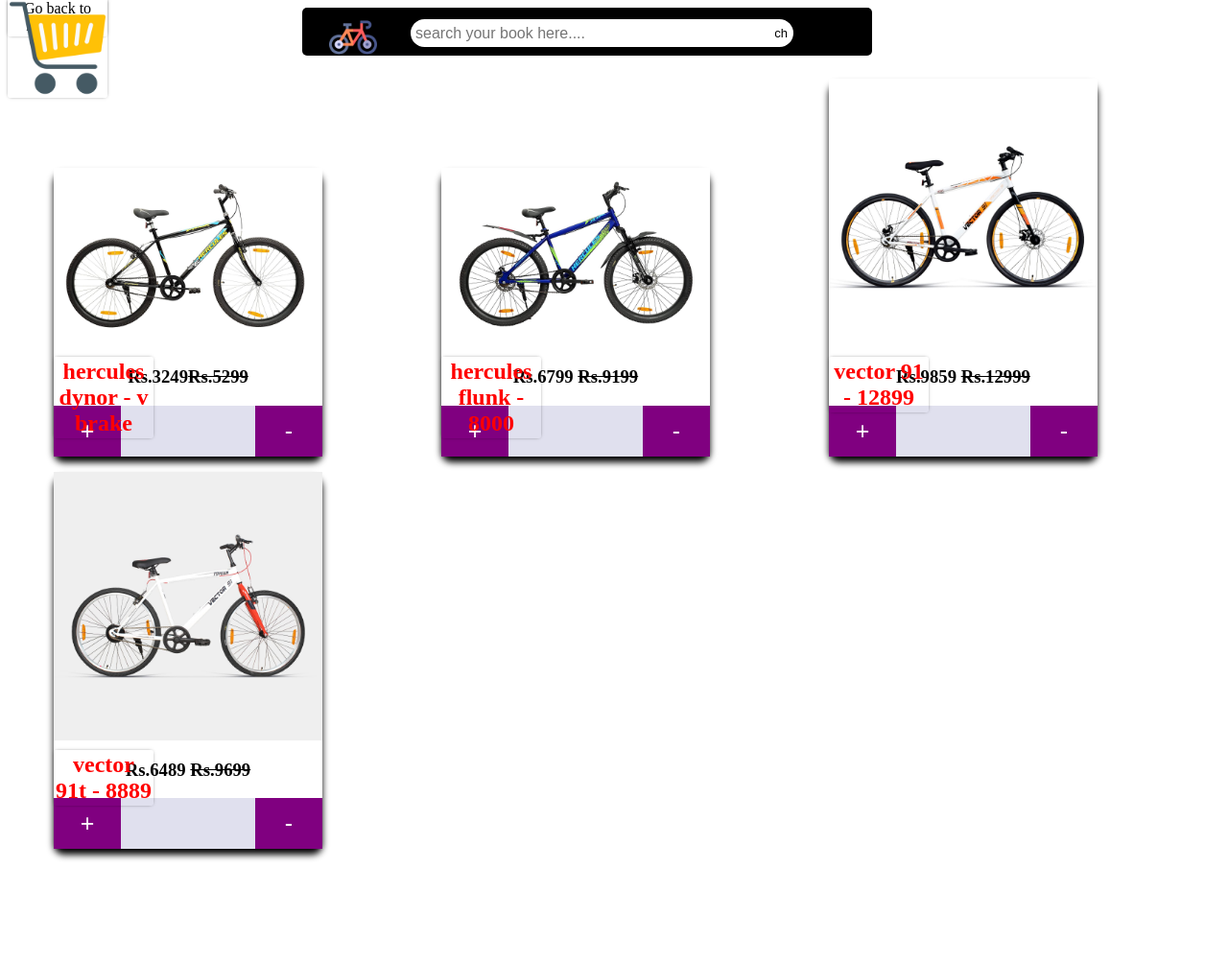
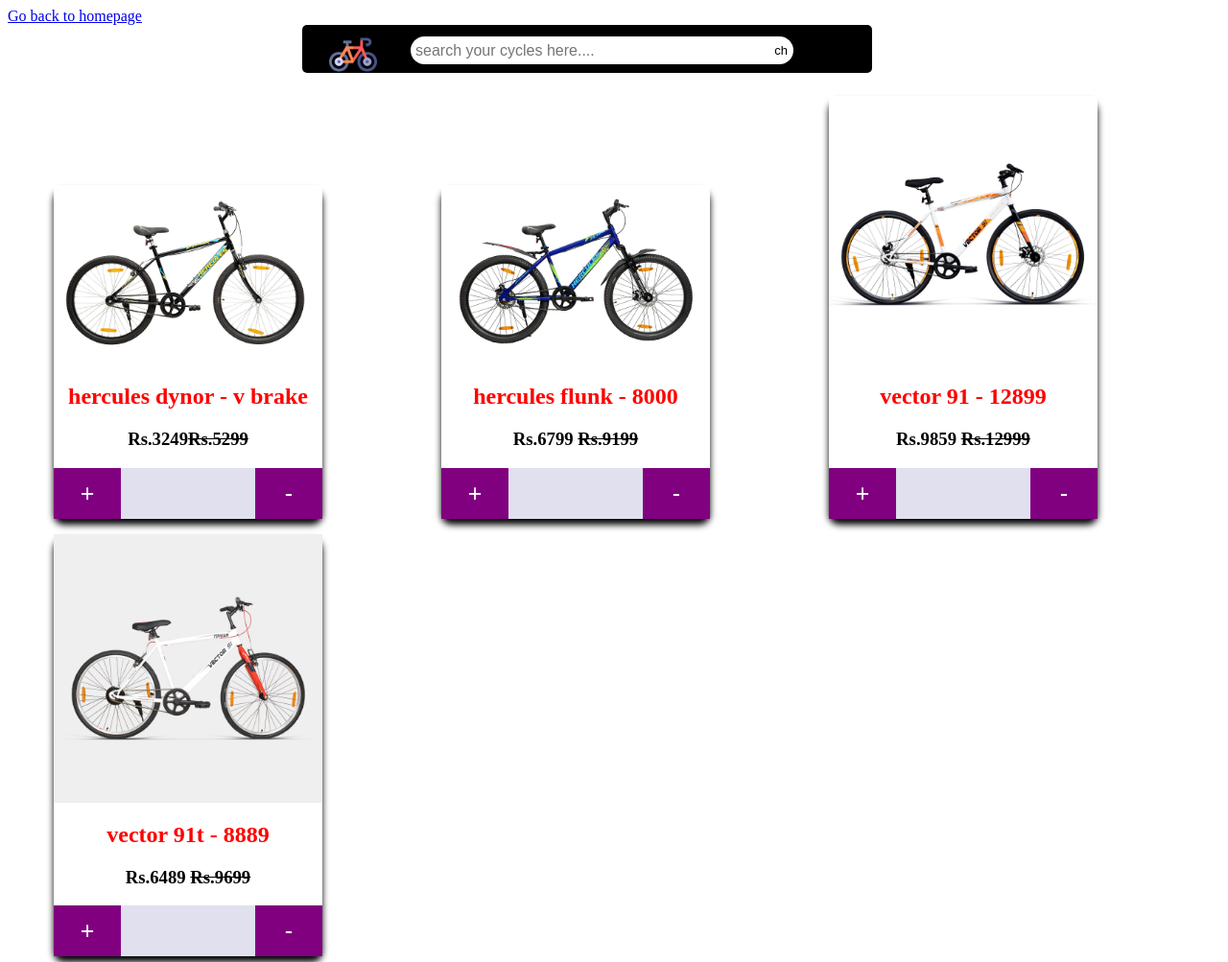
Before and after one commit to NitinChinmay/noobathon_OF-15_6, a plain HTML site: page public/htmls/cycles.html in a window 1280 px wide. Shown: the top 1003 px of the page at 96% size. Before the commit the page ends 909 px from the top, so only its background shows below. Drawn offline with Linux system fonts and the light colour scheme; files whose address does not match are found by name.

Commit message:
third commit

```diff
--- a/public/htmls/cycles.html
+++ b/public/htmls/cycles.html
@@ -10,17 +10,7 @@
             display: inline-block;
             border-radius: 10px;
         }
-        a{
-   text-align: center;
-   position: absolute;
-   text-decoration: none;
-   color: black;
-   border-radius: 2px;
-   margin-top: -10px;
-   padding: 2px;
-   width: 100px;
-   box-shadow: 0px 0px 4px -2px black;
-}
+
 
         .cost {
             color: silver;
@@ -179,14 +169,14 @@
 
 <body>
     <a href="index.html">Go back to homepage</a>
-    <a href="cart.html"><img src="C:/Users/HP/OneDrive/Desktop/noobathon/public/imgs/carts.png" width="40px" alt="cart">
+    <!-- <a href="cart.html"><img src="C:/Users/HP/OneDrive/Desktop/noobathon/public/imgs/carts.png" width="40px" alt="cart"> -->
     </a>
 
     <nav>
         <div id="nav">
         <img id="b" src="cycling.png"  alt="">
         <!-- <a id="home" href="index.html">Home</a> -->
-        <input type="text" id="in" placeholder="search your book here....">
+        <input type="text" id="in" placeholder="search your cycles here....">
         <button id="ser">search</button>
         </div>
     </nav>
```
Also changed, not shown: index.html (+2 -2 lines), public/htmls/books.html (+1 -11 lines), public/htmls/booksb.html (+1 -11 lines), public/htmls/buy.html (+3 -3 lines), public/htmls/cart.html (+2 -2 lines), public/htmls/cyclessell.html (+2 -2 lines), public/htmls/sell.html (+2 -2 lines), public/htmls/tools.html (+1 -1 lines), public/htmls/toolssell.html (+2 -2 lines).
